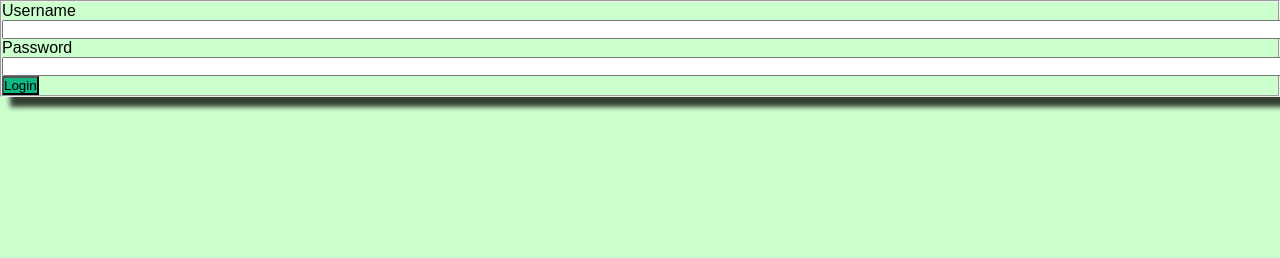
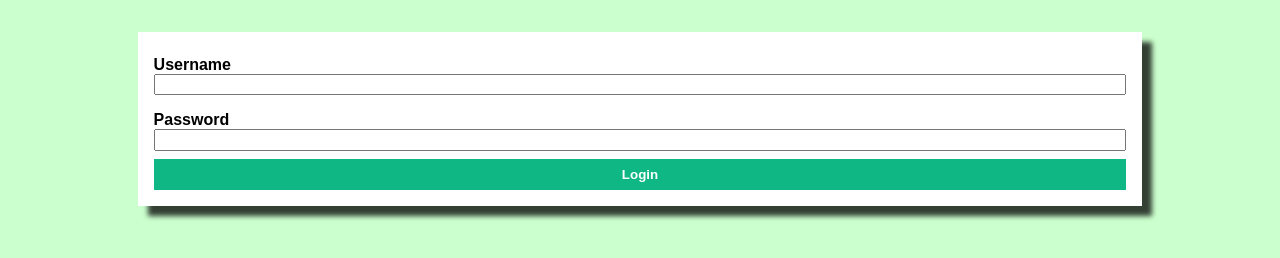
Before and after one commit to Khector90/codeup-web-exercises, a website: page login-form.html in a window 1280 px wide. Drawn offline with Linux system fonts and the light colour scheme.

Commit message:
Finished forms

```diff
--- a/css/login.css
+++ b/css/login.css
@@ -11,6 +11,8 @@ body, html {
 }
 
 form {
+    padding: 1em;
+    margin: 1em;
     /* This form should be separated from other elements by 1em */
     /* There must be 1em between the content and the border of this element */
 }
@@ -19,30 +21,45 @@ fieldset {
     -webkit-box-shadow: 10px 10px 5px 0 rgba(0,0,0,0.75);
     -moz-box-shadow: 10px 10px 5px 0 rgba(0,0,0,0.75);
     box-shadow: 10px 10px 5px 0 rgba(0,0,0,0.75);
+    background-color: white;
+    padding: 1em;
+    border: none;
     /* There must be 1em between the content and the border of this element */
     /* It should have no border */
     /* Its background should be white */
 }
 
 .width-80 {
+    width: 80%;
+    margin: 0 auto;
     /* The element with this class should be 80% of the width and it must be centered */
     /* Read how to center elements with margin here: http://learnlayout.com/margin-auto.html*/
 }
 
 .form-group {
+    width: 100%;
+    padding-top: .5em;
+    padding-bottom: .5em;
     /* This element must use 100% of the width */
     /* It should have a separation of .5em from elements on top of it and below it*/
 }
 
 .form-label {
+    font-weight: bold;
     /* The text of a label must be bold */
 }
 
 .btn-block {
+    width: 100%;
     /* This element should use 100% of the width */
 }
 
 .btn {
+    padding: 8px;
+    color: white;
+    font-weight: bold;
+    border: lightgray;
+    border: 1px;
     /* There must be a separation of 8px between the text and the border of this element */
     /* The text color of this element should be white and bold */
     /* The border of this element should be 1px, and its color should be light grey */
@@ -50,11 +67,14 @@ fieldset {
 }
 
 .form-control {
+    height: 4px;
+    padding-top: .5em;
+    padding-bottom: .5em;
     /* There must be 4px on top of the text and below the text of an input with this class */
     /* It should have a separation of .5em from elements on top of it and below it */
 
     /* You'll need to use the `calc` function to make the width of this element match the width of the button */
     /* See the example at: https://developer.mozilla.org/en-US/docs/Web/CSS/calc */
     /* HINT: Examples are available at: https://glitch.com/~input-button-width */
-    width: 100%;
+    width: calc(100% - 4px);
 }
```
